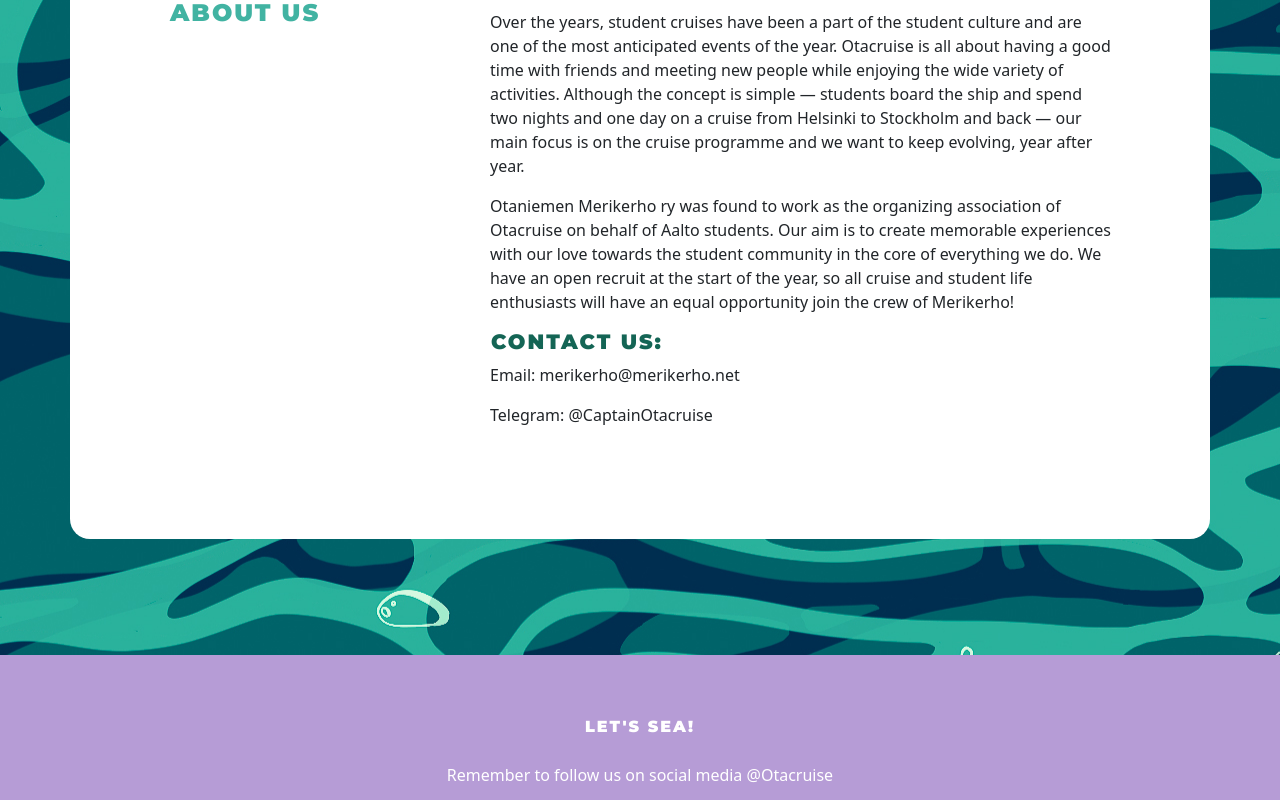
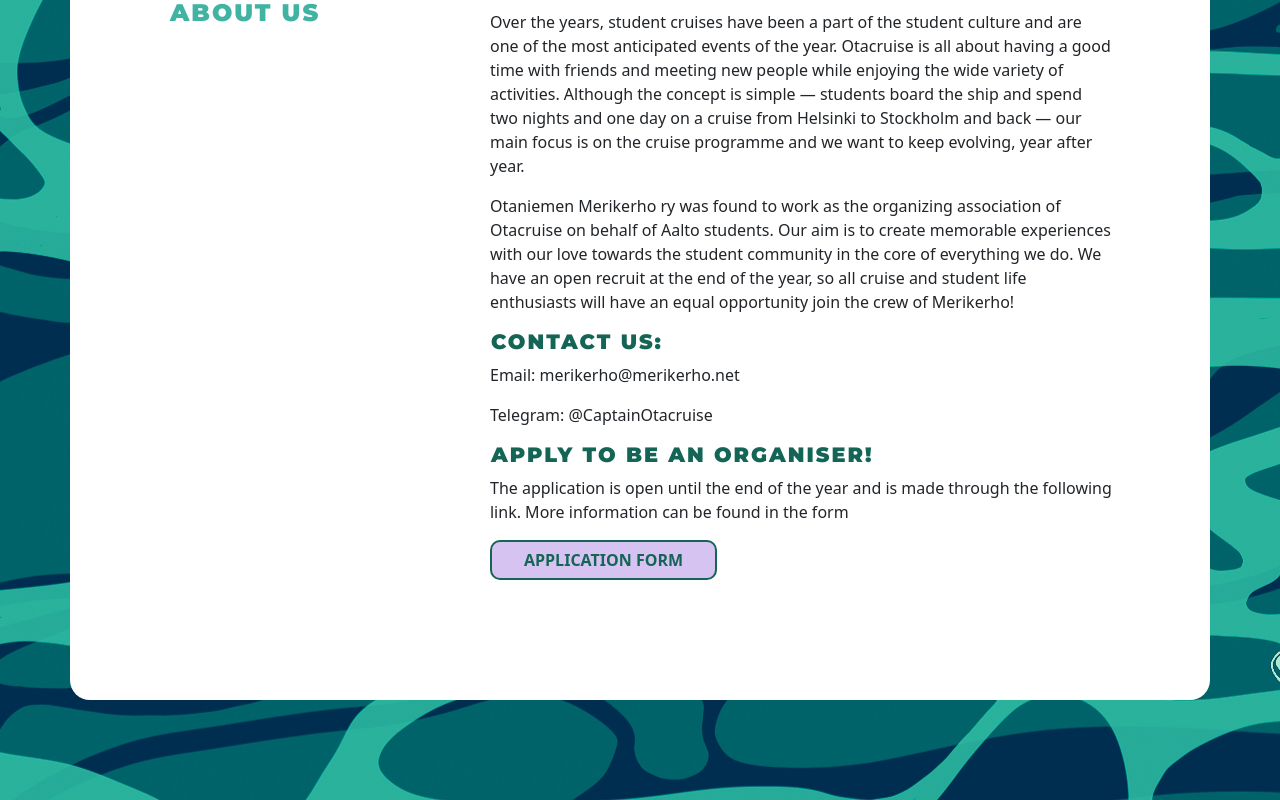
Before and after one commit to verkkomestari/otacruise, a React (Create React App) app: page /info/aboutus in a window 1280 px wide. Shown: the part 485-1285 px from the top of the page. Built offline with nearby package versions, Linux system fonts and the light colour scheme; a web font is replaced by a local one.

Commit message:
rekyform

```diff
--- a/src/assets/infoList.js
+++ b/src/assets/infoList.js
@@ -317,7 +317,7 @@
       },
       {
         subtitle: '',
-        body: 'Otaniemen Merikerho ry was found to work as the organizing association of Otacruise on behalf of Aalto students. Our aim is to create memorable experiences with our love towards the student community in the core of everything we do. We have an open recruit at the start of the year, so all cruise and student life enthusiasts will have an equal opportunity join the crew of Merikerho!',
+        body: 'Otaniemen Merikerho ry was found to work as the organizing association of Otacruise on behalf of Aalto students. Our aim is to create memorable experiences with our love towards the student community in the core of everything we do. We have an open recruit at the end of the year, so all cruise and student life enthusiasts will have an equal opportunity join the crew of Merikerho!',
       },
       {
         subtitle: 'Contact us:',
@@ -326,6 +326,10 @@
       {
         subtitle: '',
         body: 'Telegram: @CaptainOtacruise',
+      },
+      {
+        subtitle: 'Apply to be an organiser!',
+        body: 'The application is open until the end of the year and is made through the following link. More information can be found in the form',
       }
 
     ],
--- a/src/components/InfoContent.js
+++ b/src/components/InfoContent.js
@@ -47,6 +47,21 @@
       ) : (
         <></>
       )}
+      {infoList.title === 'About Us' ? (
+        <div className='mb-1'>
+          <div className='btn linkbtn' id='linkbtn'>
+            <a
+              href='https://docs.google.com/forms/d/1C_Rwul7hrcd6CMteDJ7nNCcq7Y3evcfo1GWSfEp2E4M/edit'
+              target='_blank'
+              rel='noreferrer'
+              className='ticketLink'>
+              Application form
+            </a>
+          </div>
+        </div>
+      ) : (
+        <></>
+      )}
     </div>
   )
 }
```
